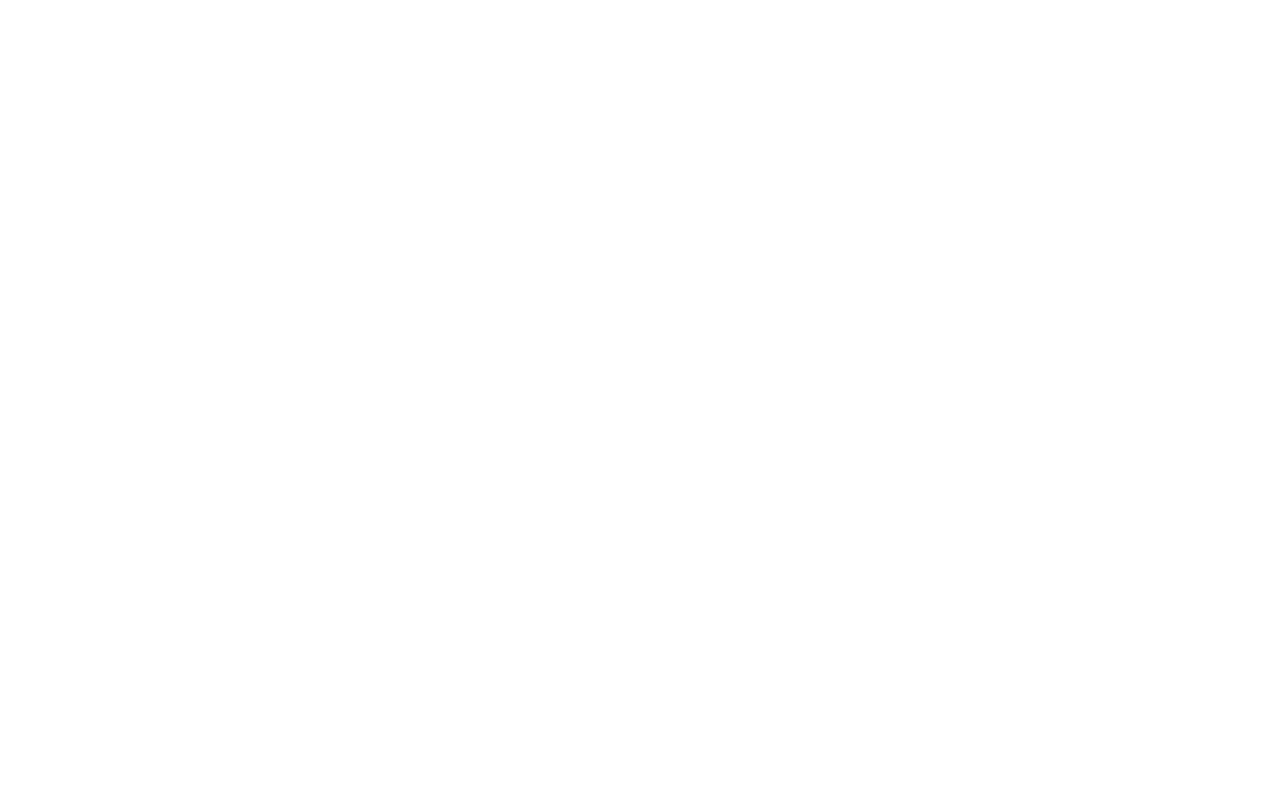
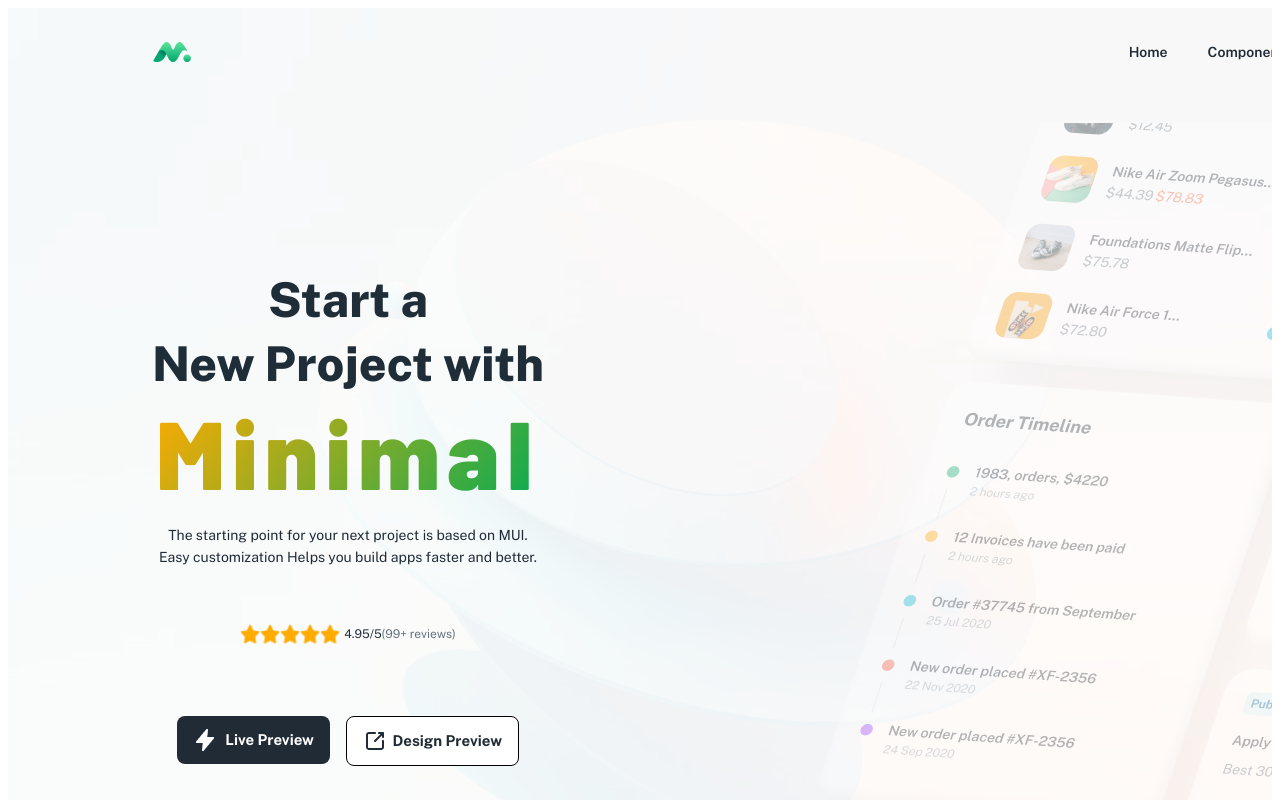
Before and after one commit to Sapsan13/SignIn, a Next.js app: page /banking in a window 1280 px wide. Shown: the top 800 px of the page. Built offline with nearby package versions, Linux system fonts and the light colour scheme.

Commit message:
Visual abot done

```diff
--- a/src/components/Home/HomeHero/HeroSection.tsx
+++ b/src/components/Home/HomeHero/HeroComponent.tsx
@@ -1,16 +1,16 @@
 import styled from "styled-components";
-import StartANewProjectLeft from "./StartANewProjectLeft";
-import MinimalHeader from "./MinimalHeader";
+import StartANewProjectLeft from "./HeroStartANew";
+import HeroStartANew from "./HeroHeader";
 import StartAProjectBG from "./StartaProjectBG";
+
 const SkeletonWrapper = styled.div`
   min-height: 100vh;
+  min-width: fit-content;
   display: flex;
   flex-direction: column;
   align-items: center;
   justify-content: center;
-  min-height: 100vh;
-  /* height: 100vh;
-  overflow: hidden; */
+  height: auto;
   scroll-snap-align: center;
 `;
 const SkeletonBGWrapper = styled.div`
@@ -19,7 +19,7 @@
   align-items: center;
   justify-content: center;
   @media (max-width: 600px) {
-    flex-direction: column;
+    display: flex;
   }
 `;
 
@@ -36,15 +36,21 @@
   padding: 0 144px 0 144px;
   left: 0;
   top: 260px;
+  @media (max-width: 600px) {
+    display: flex;
+    padding: 0 10px 0 10px;
+    left: 50%;
+    transform: translate(-210px, 0);
+  }
 `;
 
-const HeroSection = () => {
+const HeroComponent = () => {
   return (
     <SkeletonWrapper>
       <SkeletonBGWrapper>
         <StartAProjectBG />
         <SkeletonTopblock>
-          <MinimalHeader />
+          <HeroStartANew />
         </SkeletonTopblock>
         <Skeletonleftblock>
           <StartANewProjectLeft />
@@ -53,4 +59,4 @@
     </SkeletonWrapper>
   );
 };
-export default HeroSection;
+export default HeroComponent;
--- a/src/components/Home/HomeHero/MinimalHeader.tsx
+++ b/src/components/Home/HomeHero/HeroHeader.tsx
@@ -3,7 +3,30 @@
 
 const Logo = () => {
   return (
-    <Image src="/illustrations/Logo.png" width={40} height={40} alt="Logo" />
+    <Image
+      src="/illustrations/Login/Logo.png"
+      width={40}
+      height={40}
+      alt="Logo"
+    />
+  );
+};
+const SkeletonDisplayNone = styled.div`
+  display: none;
+  @media (max-width: 600px) {
+    display: flex;
+  }
+`;
+const TripleBars = () => {
+  return (
+    <SkeletonDisplayNone>
+      <Image
+        src="/illustrations/StartAProject/TripleBars.png"
+        width={40}
+        height={40}
+        alt="Three horizontal bars"
+      />
+    </SkeletonDisplayNone>
   );
 };
 
@@ -16,8 +39,11 @@
   justify-content: space-between;
   align-items: center;
   @media (max-width: 600px) {
-    flex-direction: column;
-    padding: 0;
+    display: flex;
+    flex-direction: row;
+    justify-content: space-between;
+    align-items: center;
+    padding: 0 16px 0 16px;
   }
 `;
 
@@ -48,6 +74,9 @@
   border: 1px solid rgba(145, 158, 171, 0.24);
   cursor: pointer;
   border-radius: 8px;
+  @media (max-width: 600px) {
+    display: none;
+  }
 `;
 
 const SkeletonPurchaseNow = styled.button`
@@ -68,14 +97,20 @@
   color: #fff;
   cursor: pointer;
   border-radius: 8px;
+  @media (max-width: 600px) {
+    display: flex;
+  }
 `;
 
 const SkeletonRo = styled.div`
   display: flex;
   flex-direction: row;
   gap: 8px;
+  @media (max-width: 600px) {
+    display: flex;
+    gap: 8px;
+  }
 `;
-
 const SkeletonRow = styled.div`
   display: flex;
   flex-direction: row;
@@ -83,24 +118,35 @@
   align-items: center;
 `;
 
-const MinimalHeader = () => {
+const SkeletonRowHomeDocs = styled.div`
+  display: flex;
+  flex-direction: row;
+  gap: 40px;
+  align-items: center;
+  @media (max-width: 600px) {
+    display: none;
+  }
+`;
+
+const HeroStartANew = () => {
   return (
     <SkeletonMinimalHeaderWrapper>
       <SkeletonRow>
         <Logo />
       </SkeletonRow>
       <SkeletonRow>
-        <SkeletonRow>
+        <SkeletonRowHomeDocs>
           <SkeletonTextWrapper>Home</SkeletonTextWrapper>
           <SkeletonTextWrapper>Components</SkeletonTextWrapper>
           <SkeletonTextWrapper>Docs</SkeletonTextWrapper>
-        </SkeletonRow>
+        </SkeletonRowHomeDocs>
         <SkeletonRo>
           <SkeletonLogin>LogIn</SkeletonLogin>
-          <SkeletonPurchaseNow>Purchase Now</SkeletonPurchaseNow>
+          <SkeletonPurchaseNow> Purchase Now</SkeletonPurchaseNow>
+          <TripleBars />{" "}
         </SkeletonRo>
       </SkeletonRow>
     </SkeletonMinimalHeaderWrapper>
   );
 };
-export default MinimalHeader;
+export default HeroStartANew;
--- a/src/components/Home/HomeHero/StartANewProjectLeft.tsx
+++ b/src/components/Home/HomeHero/HeroStartANew.tsx
@@ -82,15 +82,18 @@
   flex-direction: column;
   justify-content: center;
   align-items: center;
-  max-width: 480px;
+  /* max-width: 480px; */
   width: 100%;
-  height: 580px;
+  /* height: 580px; */
   right: 1px;
+  @media (max-width: 600px) {
+    width: 100%;
+    height: auto;
+  }
 `;
 
 const SkeletonStartA = styled.div`
   display: flex;
-  max-width: 480px;
   width: 100%;
   height: 128px;
   font-family: Public Sans;
@@ -99,6 +102,15 @@
   line-height: 64px;
   text-align: center;
   justify-content: center;
+  white-space: nowrap;
+  color: #1e2d38;
+  @media (max-width: 600px) {
+    font-family: Public Sans;
+    font-size: 48px;
+    font-weight: 800;
+    line-height: 64px;
+    text-align: center;
+  }
 `;
 
 const SkeletonMinimalWord = styled.div`
@@ -113,15 +125,31 @@
   background: linear-gradient(129.92deg, #ffab00 0.21%, #00ab55 100%);
   background-clip: text;
   -webkit-text-fill-color: transparent;
+  @media (max-width: 600px) {
+    display: flex;
+    font-family: Barlow;
+    font-size: 64px;
+    font-weight: 900;
+    line-height: 64px;
+    letter-spacing: 8px;
+    text-align: center;
+  }
 `;
 const SkeletonStartAMinimal = styled.div`
   display: flex;
   flex-direction: column;
-  max-width: 480px;
   width: 100%;
   flex: 1;
   align-items: center;
   justify-content: center;
+  white-space: nowrap;
+  @media (max-width: 600px) {
+    font-family: Public Sans;
+    font-size: 32px;
+    font-weight: 800;
+    line-height: 42px;
+    text-align: center;
+  }
 `;
 
 const SkeletonStartMUI = styled.div`
@@ -177,10 +205,17 @@
   justify-content: space-between;
   max-width: 342px;
   width: 100%;
-  height: 88px;
   padding: 0px 0px 40px 0px;
   gap: 16px;
   opacity: 0px;
+  @media (max-width: 600px) {
+    display: flex;
+    flex-direction: column;
+    text-align: center;
+    align-items: center;
+    justify-content: space-between;
+    gap: 20px;
+  }
 `;
 const SkeletonLightning = styled.button`
   display: flex;
@@ -189,7 +224,7 @@
   align-items: center;
   justify-content: center;
   width: 47%;
-  height: 48px;
+  min-height: 48px;
   padding: 11px 16px 11px 16px;
   gap: 8px;
   border-radius: 8px;
@@ -207,7 +242,7 @@
   border: 1px, solid, black;
   overflow: hidden;
   width: 53%;
-  height: 48px;
+  min-height: 48px;
   padding: 11px 16px 11px 16px;
   border-radius: 8px;
   cursor: pointer;
--- a/src/components/Home/HomeHero/StartaProjectBG.tsx
+++ b/src/components/Home/HomeHero/StartaProjectBG.tsx
@@ -1,13 +1,46 @@
 import Image from "next/image";
 import styled from "styled-components";
+const SkeletonDispFlex = styled.div`
+  display: flex;
+  @media (max-width: 600px) {
+    display: none;
+  }
+`;
 const LayoutBG = () => {
   return (
+    <SkeletonDispFlex>
       <Image
         src="/illustrations/StartAProject/LayoutBG.png"
         width={1440}
         height={1024}
         alt="Background"
       />
+    </SkeletonDispFlex>
+  );
+};
+
+const SkeletonDispNone = styled.div`
+  & > img {
+    display: none;
+    @media (max-width: 600px) {
+      display: block;
+      object-fit: cover;
+      width: 100vw;
+      height: 100vh;
+      opacity: 0.1;
+    }
+  }
+`;
+const MobileBG = () => {
+  return (
+    <SkeletonDispNone>
+      <Image
+        src="/illustrations/StartAProject/MobileHeroBG.png"
+        width={1440}
+        height={1024}
+        alt="Background"
+      />
+    </SkeletonDispNone>
   );
 };
 const SkeletonStartProjWrapper = styled.div`
@@ -21,6 +54,7 @@
   return (
     <SkeletonStartProjWrapper>
       <LayoutBG />
+      <MobileBG />
     </SkeletonStartProjWrapper>
   );
 };
--- a/src/components/Home/HomeMinimal/HomeMinimal.tsx
+++ b/src/components/Home/HomeMinimal/HomeComponent.tsx
@@ -29,7 +29,7 @@
   }
 `;
 
-const HomeMinimal = () => {
+const HomeComponent = () => {
   return (
     <SkeletonWrapper>
       <Header />
@@ -41,4 +41,4 @@
     </SkeletonWrapper>
   );
 };
-export default HomeMinimal;
+export default HomeComponent;
--- a/src/components/Home/HomeScroll.tsx
+++ b/src/components/Home/HomeScroll.tsx
@@ -1,8 +1,8 @@
 import styled from "styled-components";
-import HeroSection from "./HomeHero/HeroSection";
-import HomeMinimal from "./HomeMinimal/HomeMinimal";
+import HeroComponent from "./HomeHero/HeroComponent";
+import HomeComponent from "./HomeMinimal/HomeComponent";
 import LandingComponent from "./LandingBlock/LandingComponent";
-import TheRightPlan from "./TheRightPlan/TheRightPlan";
+import TheRightPlanComponent from "./TheRightPlan/TheRightPlanComponent";
 import { RightPlanDataArray } from "./TheRightPlan/RightPlanDataArray";
 
 const SkeletonItemsWrapper = styled.div`
@@ -10,16 +10,17 @@
   overflow: hidden auto;
   @media (max-width: 600px) {
     flex-direction: column;
-    scroll-snap-type: none;
+    scroll-snap-type: mandatory;
+    gap: 20px;
   }
 `;
 
 const HomeScroll = ({ items }: RightPlanMainProps) => {
   return (
     <SkeletonItemsWrapper>
-      <HeroSection />
-      <HomeMinimal />
-      <TheRightPlan items={RightPlanDataArray} />
+      <HeroComponent />
+      <HomeComponent />
+      <TheRightPlanComponent items={RightPlanDataArray} />
       <LandingComponent />
     </SkeletonItemsWrapper>
   );
--- a/src/components/Home/TheRightPlan/RightPlanMainContent.tsx
+++ b/src/components/Home/TheRightPlan/RightPlanMainContent.tsx
@@ -117,6 +117,7 @@
 const SkeletonPlanWrapper = styled.div`
   display: flex;
   flex-direction: row;
+  justify-content: center;
   width: 100%;
   padding: 0 120px 0 120px;
 `;
@@ -126,6 +127,7 @@
   index: number;
 }>`
   width: 100%;
+  max-width: 400px;
   display: flex;
   flex-direction: column;
   align-items: left;
--- a/src/components/Home/TheRightPlan/TheRightPlan.tsx
+++ b/src/components/Home/TheRightPlan/TheRightPlanComponent.tsx
@@ -23,7 +23,7 @@
   background: rgba(145, 158, 171, 0.04);
 `;
 
-const TheRightPlan = ({ items }: TheRightPlanProps) => {
+const TheRightPlanComponent = ({ items }: TheRightPlanProps) => {
   const [stateIndex, setStateIndex] = useState(0);
   return (
     <SkeletonRightPlanWrapper>
@@ -37,4 +37,4 @@
     </SkeletonRightPlanWrapper>
   );
 };
-export default TheRightPlan;
+export default TheRightPlanComponent;
--- /dev/null
+++ b/src/pages/api/hello.tsx
@@ -0,0 +1,12 @@
+import type { NextApiRequest, NextApiResponse } from "next";
+
+type ResponseData = {
+  message: string;
+};
+
+export default function handler(
+  req: NextApiRequest,
+  res: NextApiResponse<ResponseData>
+) {
+  res.status(200).json({ message: "Hello from Next.js!" });
+}
--- a/src/pages/banking/index.tsx
+++ b/src/pages/banking/index.tsx
@@ -1,10 +1,16 @@
-import StandartExtendedSwitch from "@/components/Home/TheRightPlan/StandartExtendedSwitch";
+import HomeScroll from "@/components/Home/HomeScroll";
+import styled from "styled-components";
+
+// const SkeletonItemsWrapper = styled.div`
+//   display: flex;
+//   flex-direction: column;
+//   align-items: center;
+//   justify-content: center;
+//   max-width: 1, 800px;
+//   gap: 80px;
+// `;
 
 const Banking = () => {
-  return (
-    <div>
-      <StandartExtendedSwitch />
-    </div>
-  );
+  return <HomeScroll />;
 };
 export default Banking;
--- a/src/pages/e_comers/index.tsx
+++ b/src/pages/e_comers/index.tsx
@@ -1,3 +1,4 @@
+import HeroStartANew from "@/components/Home/HomeHero/HeroHeader";
 import HomeScroll from "@/components/Home/HomeScroll";
 import styled from "styled-components";
 
@@ -11,6 +12,6 @@
 `;
 
 const E_Comerse = () => {
-  return <HomeScroll />;
+  return <HeroStartANew />;
 };
 export default E_Comerse;
```
Also changed, not shown: public/illustrations/StartAProject/MobileHeroBG.png (added). Lines whose indentation alone changed are shown as unchanged.
